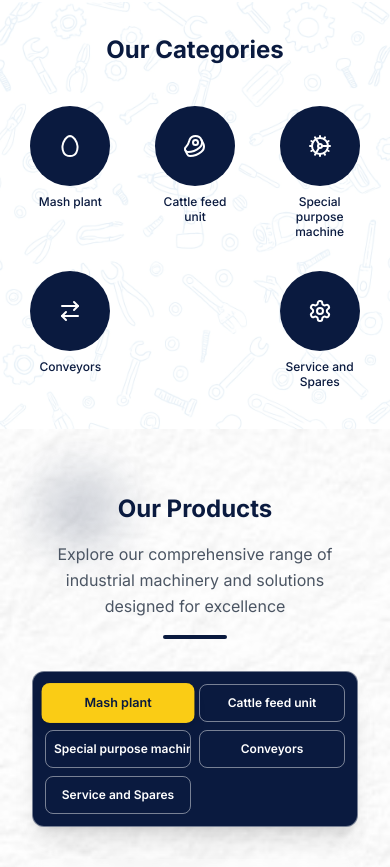
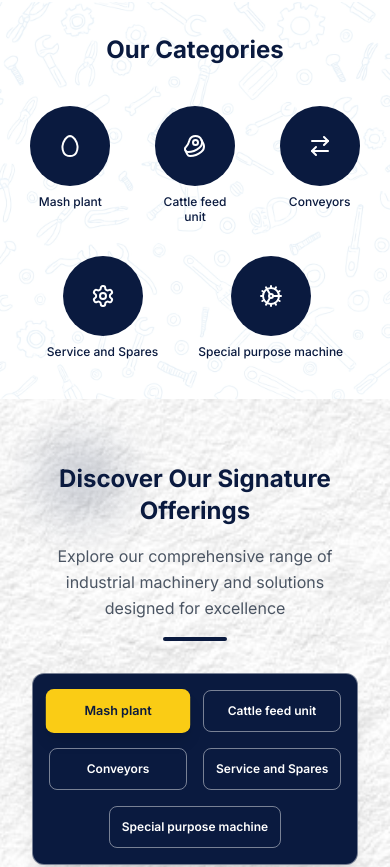
Before and after one commit to Harshanad03/engineers, a React (Create React App) app: page / in a window 390 px wide. Shown: the part 2149-3016 px from the top of the page. Built offline with nearby package versions, Linux system fonts and the light colour scheme; the HTML template or start-up script is replaced by a standard one.

Commit message:
Refactor Categories and Products components for improved layout and consistency. Reintroduced 'Special purpose machine' category in both components. Updated section titles and adjusted mobile and desktop layouts for better responsiveness. Removed bottom CTA from WhyChooseUs component.

```diff
--- a/src/components/Categories.js
+++ b/src/components/Categories.js
@@ -17,11 +17,6 @@ const Categories = () => {
       route: "/cattle-feed-machiners"
     },
     {
-      icon: <Cog />,
-      title: "Special purpose machine",
-      route: "/special-purpose-machiners"
-    },
-    {
       icon: <ArrowRightLeft />,
       title: "Conveyors",
       route: "/conveyers"
@@ -30,6 +25,11 @@ const Categories = () => {
       icon: <Settings />,
       title: "Service and Spares",
       route: "/services-and-spares"
+    },
+    {
+      icon: <Cog />,
+      title: "Special purpose machine",
+      route: "/special-purpose-machiners"
     }
   ];
 
@@ -61,20 +61,47 @@ const Categories = () => {
         </div>
 
         {/* Categories Grid */}
-        <div className="grid grid-cols-3 gap-4 sm:gap-6 md:gap-8 max-w-4xl mx-auto">
-          {categories.map((category, index) => (
+        <div className="max-w-4xl mx-auto lg:max-w-6xl">
+          {/* Mobile/Tablet Layout */}
+          <div className="block lg:hidden">
+            {/* First Row */}
+            <div className="grid grid-cols-3 gap-4 sm:gap-6 md:gap-8 mb-4">
+              {categories.slice(0, 3).map((category, index) => (
                 <div
                   key={index}
-              className={`flex flex-col items-center text-center group cursor-pointer p-2 sm:p-4 ${
-                index === 3 ? 'col-start-1' : index === 4 ? 'col-start-3' : ''
-              }`}
+                  className="flex flex-col items-center text-center group cursor-pointer p-2 sm:p-4"
                   onClick={() => handleCategoryClick(category.route)}
                 >
                   {/* Circular Icon */}
-              <div className="w-20 h-20 sm:w-24 sm:h-24 md:w-28 md:h-28 lg:w-32 lg:h-32 bg-[#0a1a3f] rounded-full flex items-center justify-center mb-2 sm:mb-3 md:mb-4 group-hover:bg-[#facc15] transition-all duration-300 group-hover:scale-110">
+                  <div className="w-20 h-20 sm:w-24 sm:h-24 md:w-28 md:h-28 bg-[#0a1a3f] rounded-full flex items-center justify-center mb-2 sm:mb-3 md:mb-4 group-hover:bg-[#facc15] transition-all duration-300 group-hover:scale-110">
                     <div className="text-white group-hover:text-[#0a1a3f] transition-colors duration-300 flex items-center justify-center">
                       {React.cloneElement(category.icon, {
-                    className: "w-6 h-6 sm:w-8 sm:h-8 md:w-10 md:h-10 lg:w-12 lg:h-12"
+                        className: "w-6 h-6 sm:w-8 sm:h-8 md:w-10 md:h-10"
+                      })}
+                    </div>
+                  </div>
+
+                  {/* Category Title */}
+                  <h3 className="text-xs sm:text-sm md:text-base font-medium text-[#0a1a3f] leading-tight px-1">
+                    {category.title}
+                  </h3>
+                </div>
+              ))}
+            </div>
+
+            {/* Second Row - Centered */}
+            <div className="flex justify-center gap-4 sm:gap-6 md:gap-8">
+              {categories.slice(3, 5).map((category, index) => (
+                <div
+                  key={index + 3}
+                  className="flex flex-col items-center text-center group cursor-pointer p-2 sm:p-4"
+                  onClick={() => handleCategoryClick(category.route)}
+                >
+                  {/* Circular Icon */}
+                  <div className="w-20 h-20 sm:w-24 sm:h-24 md:w-28 md:h-28 bg-[#0a1a3f] rounded-full flex items-center justify-center mb-2 sm:mb-3 md:mb-4 group-hover:bg-[#facc15] transition-all duration-300 group-hover:scale-110">
+                    <div className="text-white group-hover:text-[#0a1a3f] transition-colors duration-300 flex items-center justify-center">
+                      {React.cloneElement(category.icon, {
+                        className: "w-6 h-6 sm:w-8 sm:h-8 md:w-10 md:h-10"
                       })}
                     </div>
                   </div>
@@ -87,6 +114,33 @@ const Categories = () => {
               ))}
             </div>
           </div>
+
+          {/* Desktop Layout - Single Line */}
+          <div className="hidden lg:flex lg:justify-center lg:gap-8">
+            {categories.map((category, index) => (
+              <div
+                key={index}
+                className="flex flex-col items-center text-center group cursor-pointer p-4"
+                onClick={() => handleCategoryClick(category.route)}
+              >
+                {/* Circular Icon */}
+                <div className="w-32 h-32 bg-[#0a1a3f] rounded-full flex items-center justify-center mb-4 group-hover:bg-[#facc15] transition-all duration-300 group-hover:scale-110">
+                  <div className="text-white group-hover:text-[#0a1a3f] transition-colors duration-300 flex items-center justify-center">
+                    {React.cloneElement(category.icon, {
+                      className: "w-12 h-12"
+                    })}
+                  </div>
+                </div>
+
+                {/* Category Title */}
+                <h3 className="text-base font-medium text-[#0a1a3f] leading-tight px-1">
+                  {category.title}
+                </h3>
+              </div>
+            ))}
+          </div>
+        </div>
+      </div>
     </section>
   );
 };
--- a/src/components/Products.js
+++ b/src/components/Products.js
@@ -8,9 +8,9 @@ const Products = () => {
   const categories = [
     'Mash plant',
     'Cattle feed unit',
-    'Special purpose machine',
     'Conveyors',
-    'Service and Spares'
+    'Service and Spares',
+    'Special purpose machine'
   ];
 
   const products = {
@@ -49,13 +49,11 @@ const Products = () => {
   return (
     <section
       id="products"
-      className="py-16 px-4 bg-cover bg-center bg-no-repeat relative overflow-hidden"
+      className="py-16 px-4 bg-cover bg-center bg-fixed bg-no-repeat relative overflow-hidden"
       style={{
         backgroundImage: 'url(/images/productsbg.jpg)'
       }}
     >
-      {/* Overlay for better text readability */}
-      <div className="absolute inset-0 bg-white/60"></div>
 
       {/* Decorative Elements */}
       <div className="absolute top-10 left-10 w-20 h-20 bg-[#0a1a3f] rounded-full opacity-20 blur-xl"></div>
@@ -65,7 +63,7 @@ const Products = () => {
         {/* Enhanced Section Title */}
         <div className="text-center mb-8 sm:mb-12 md:mb-16 px-4">
           <h2 className="text-2xl sm:text-3xl md:text-4xl lg:text-5xl font-bold text-[#0a1a3f] mb-4 sm:mb-5 md:mb-6">
-            Our Products
+          Discover Our Signature Offerings
           </h2>
           <p className="text-base sm:text-lg md:text-xl text-gray-600 max-w-2xl sm:max-w-3xl mx-auto leading-relaxed">
             Explore our comprehensive range of industrial machinery and solutions designed for excellence
@@ -75,15 +73,15 @@ const Products = () => {
 
         {/* Enhanced Category Tab Selector */}
         <div className="flex justify-center mb-8 md:mb-16 px-4">
-          <div className="bg-[#0a1a3f] rounded-xl shadow-xl p-3 sm:p-4 border border-gray-200/50 w-full max-w-7xl">
-            {/* Mobile Layout - 2 per row */}
-            <div className="grid grid-cols-2 gap-2 sm:hidden">
-              {categories.map((category, index) => (
+          <div className="bg-[#0a1a3f] rounded-xl shadow-xl p-4 sm:p-5 border border-gray-200/50 w-full max-w-5xl">
+            {/* Mobile Layout - 2 per row with centered last item */}
+            <div className="grid grid-cols-2 gap-4 sm:hidden">
+              {categories.slice(0, 4).map((category, index) => (
                 <button
                   key={category}
                   onClick={() => setActiveTab(category)}
                   className={`
-                    relative px-2 py-2.5 rounded-lg font-semibold
+                    relative px-3 py-3 rounded-lg font-semibold
                     text-xs
                     transition-all duration-300 ease-out
                     border border-gray-200/50
@@ -102,16 +100,42 @@ const Products = () => {
                   <span className="relative z-10">{category}</span>
                 </button>
               ))}
+              {/* Centered last item */}
+              {categories.length > 4 && (
+                <div className="col-span-2 flex justify-center">
+                  <button
+                    onClick={() => setActiveTab(categories[4])}
+                    className={`
+                      relative px-3 py-3 rounded-lg font-semibold
+                      text-xs
+                      transition-all duration-300 ease-out
+                      border border-gray-200/50
+                      hover:scale-105 hover:shadow-lg
+                      group overflow-hidden
+                      whitespace-nowrap
+                      ${activeTab === categories[4]
+                        ? 'text-[#0a1a3f] shadow-lg border-transparent transform scale-105'
+                        : 'text-white bg-transparent hover:bg-[#facc15]/10'
+                      }
+                    `}
+                    style={{
+                      backgroundColor: activeTab === categories[4] ? '#facc15' : 'transparent'
+                    }}
+                  >
+                    <span className="relative z-10">{categories[4]}</span>
+                  </button>
+                </div>
+              )}
             </div>
 
-            {/* Desktop Layout - Flex wrap */}
-            <div className="hidden sm:flex flex-wrap justify-center gap-2">
+            {/* Desktop Layout - Single row */}
+            <div className="hidden sm:flex justify-center gap-4">
               {categories.map((category, index) => (
                 <button
                   key={category}
                   onClick={() => setActiveTab(category)}
                   className={`
-                    relative px-4 py-2.5 md:px-5 md:py-3 rounded-full font-semibold
+                    relative px-5 py-3 md:px-6 md:py-4 rounded-full font-semibold
                     text-sm md:text-base
                     transition-all duration-500 ease-out
                     border border-gray-200/50
@@ -152,8 +176,6 @@ const Products = () => {
         <div className="max-w-6xl mx-auto mb-8 md:mb-16 px-4">
           {products[activeTab] && (
             <div className="relative">
-              {/* Transparent Background */}
-              <div className="absolute inset-0 bg-white/20 rounded-2xl backdrop-blur-sm"></div>
 
               <div className="relative grid grid-cols-1 lg:grid-cols-2 gap-8 lg:gap-12 items-center py-8 lg:py-12">
                 {/* Product Image Section */}
--- a/src/components/WhyChooseUs.js
+++ b/src/components/WhyChooseUs.js
@@ -98,18 +98,6 @@ const WhyChooseUs = () => {
           ))}
         </div>
 
-        {/* Bottom CTA */}
-        <div className="text-center mt-16">
-          <div
-            className="inline-block px-8 py-4 rounded-lg text-white font-semibold text-lg hover:shadow-lg transition-all duration-300 transform hover:-translate-y-1"
-            style={{
-              backgroundColor: '#0a1a3f',
-              fontFamily: 'Poppins, sans-serif'
-            }}
-          >
-            Experience the Difference
-          </div>
-        </div>
       </div>
     </section>
   );
```
Lines whose indentation alone changed are shown as unchanged.
